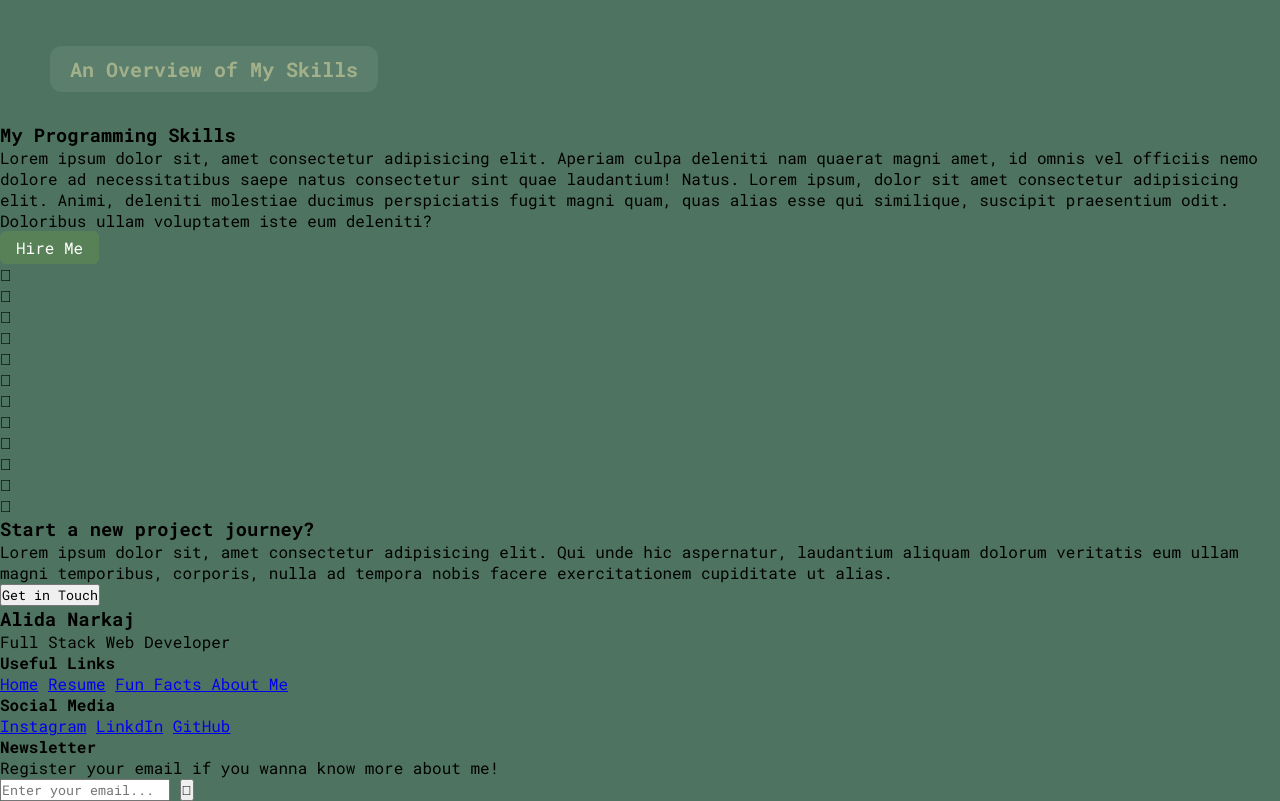
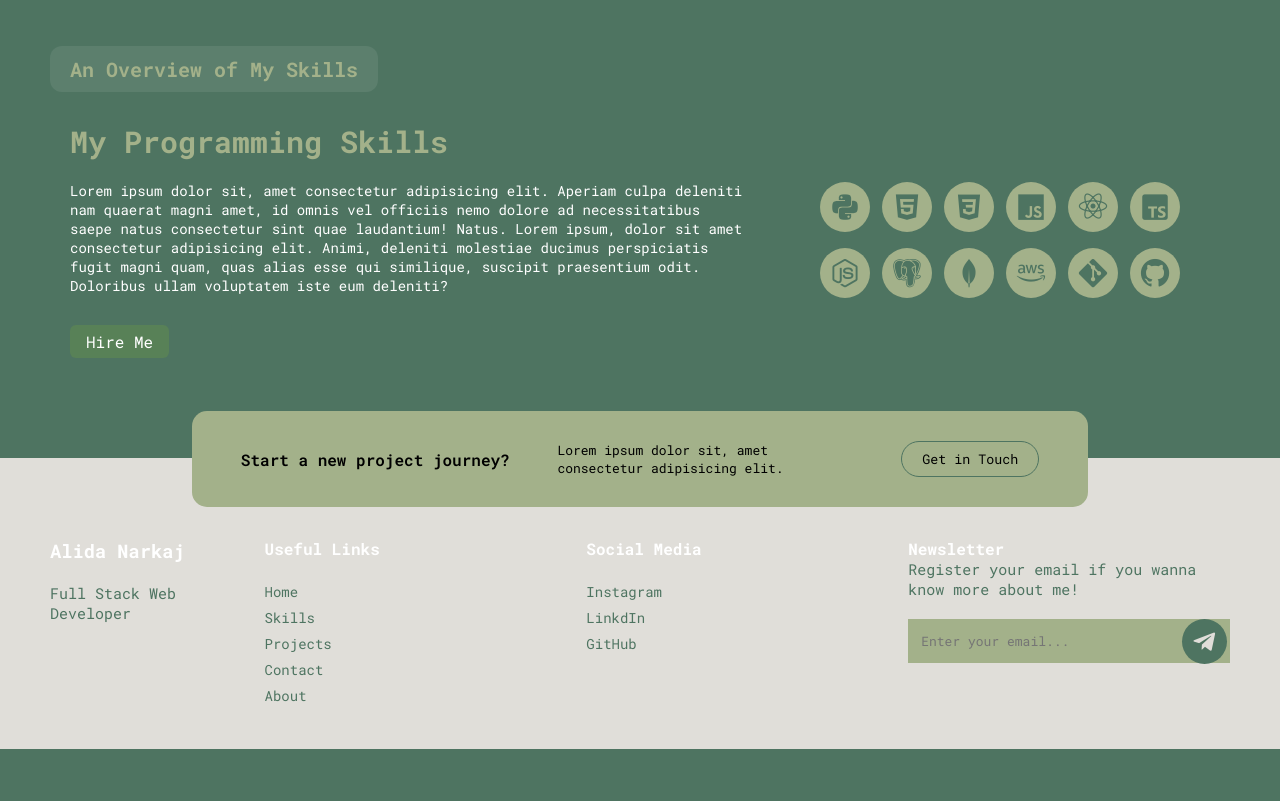
Before and after one commit to alidanarkaj/CSI3150F24Demo, a plain HTML site: page index.html in a window 1280 px wide. Shown: the part 1300-2101 px from the top of the page. After the commit the page ends 2049 px from the top, so only its background shows below. Drawn offline with nearby package versions, Linux system fonts and the light colour scheme.

Commit message:
done in class

```diff
--- a/css/single-portfolio-style.css
+++ b/css/single-portfolio-style.css
@@ -1,9 +1,7 @@
 /* import the google fonts */
 @import url("https://fonts.googleapis.com/css2?family=Roboto+Mono:ital,wght@0,100..700;1,100..700&display=swap");
 
-*,
-*::before,
-*::after {
+* {
   /* supress browser defaults and select alt box model */
   margin: 0;
   padding: 0;
@@ -232,3 +230,259 @@ body {
 .about-me .info button {
   margin-top: 30px;
 }
+
+/* styling the skills section */
+.skills {
+  display: flex;
+  align-items: center;
+  justify-content: space-around;
+  padding: 0 50px;
+}
+
+.skills .left {
+  width: 680px;
+}
+
+.skills .left .info h3 {
+  color: var(--font-color-secondary);
+  font-size: 30px;
+  margin-bottom: 20px;
+}
+
+.skills .left .info p {
+  color: var(--font-color-primary);
+  font-size: 14px;
+}
+
+.skills .left .info button {
+  margin-top: 30px;
+}
+
+.skills .right {
+  width: 420px;
+  height: 120px;
+  display: flex;
+  align-items: center;
+  justify-content: center;
+  flex-wrap: wrap;
+  gap: 12px;
+}
+
+.skills .right .item {
+  display: flex;
+  align-items: center;
+  justify-content: center;
+  background: var(--font-color-secondary);
+  width: 50px;
+  height: 50px;
+  border-radius: 50%;
+}
+
+.skills .right .item i {
+  font-size: 34px;
+  color: var(--bg-primary);
+}
+
+/* style the footer */
+footer {
+  position: relative;
+  background: var(--bg-secondary);
+  padding: 80px 50px 40px;
+  /* pushed away from the main */
+  margin-top: 100px;
+}
+
+footer .start {
+  display: flex;
+  align-items: center;
+  justify-content: space-around;
+  position: absolute; /* position is absolute, relative to parent node:footer*/
+  background: var(--font-color-secondary);
+  padding: 30px 25px;
+  border-radius: 15px;
+  width: 70%;
+  top: -16%;
+  left: 15%
+}
+
+footer .start h3 {
+  font-size: 16px;
+  font-weight: 600;
+}
+
+footer .start p {
+  font-size: 13px;
+  width: 35%;
+}
+
+footer .start button {
+  background: transparent;
+  border: 1px solid var(--bg-primary);
+  cursor: pointer;
+  padding: 8px 20px;
+  border-radius: 50px;
+  transition: all 0.3s ease;
+}
+
+footer .start button:hover {
+  background-color: var(--backup-color);
+  border-color: var(--bg-primary);
+}
+
+footer .columns {
+  display: flex;
+  align-items: flex-start;
+}
+
+footer .columns .about-column {
+  flex: 2; /*controls the starting width of a flex item*/
+}
+
+footer .columns .about-column h3 {
+  color: var(--font-color-primary);
+  margin-bottom: 20px;
+}
+
+footer .columns .about-column p {
+  color: var(--bg-primary);
+  font-size: 15px;
+}
+
+footer .columns .links-column {
+  flex: 3;
+}
+
+footer .columns .links-column h4 {
+  color: var(--font-color-primary);
+  margin-bottom: 20px;
+}
+
+footer .columns .news-column {
+  color: var(--font-color-primary);
+  margin-bottom: 20px;
+}
+
+footer .columns .links-column a {
+  display: block;
+  text-decoration: none;
+  color: var(--bg-primary);
+  font-size: 14px;
+  line-height: 26px;
+  transition: color 0.3s ease;
+}
+
+footer .columns .links-column a:hover {
+  color: var(--font-color-secondary);
+}
+
+footer .columns .news-column {
+  flex: 3;
+}
+
+footer .columns .news-column p {
+  color: var(--bg-primary);
+  font-size: 15px;
+}
+
+footer .columns .news-column form {
+width: 100%;
+margin-top: 20px;
+position: relative;
+}
+
+footer .columns .news-column input{
+  width: 100%;
+  background: var(--font-color-secondary);
+  border: none;
+  padding: 13px;
+  font-weight: 400px;
+  font-size: 13px;
+}
+
+footer .columns .news-column form button {
+  display: flex;
+  align-items: center;
+  justify-content: center;
+  width: 45px;
+  height: 45px;
+  background: var(--bg-primary);
+  border: none;
+  border-radius: 50%;
+  position: absolute;
+  top: 0;
+  right: 1%;
+  cursor: pointer;
+  transition: background 0.3s ease;
+}
+
+footer .columns .news-column form button:hover {
+  background: var(--font-color-primary);
+}
+
+footer .columns .news-column form button i {
+  font-size: 26px;
+  color: var(--font-color-primary);
+}
+
+footer .columns .news-column form button i {
+  color: var(--bg-secondary);
+}
+
+/* begin styling for css responsive web design */
+@media screen and (max-width: 1100px) {
+  /* write the changes to the css that needs to be done if you hit this checkpoint */
+  .services-assurances{
+    flex-wrap: wrap;
+    gap: 10px;
+  }
+
+  .services-assurances .item {
+    flex-basis: 49%;
+  }
+
+  .skills {
+    justify-content: space-between;
+    gap: 20px;
+  }
+
+  .skills .left {
+    width: 500px;
+  }
+
+  .skills .left .info h3 {
+    font-size: 22px;
+  }
+
+  .skills .left .info p {
+    font-size: 12px;
+  }
+
+  footer {
+    margin-top: 150px;
+  }
+
+  footer .start {
+    width: 90%;
+    left: 5%;
+    right: -20%;
+  }
+
+  footer .columns {
+    flex-wrap: wrap;
+  }
+
+  footer .columns .about-column,
+  footer .columns .links-column,
+  footer .columns .news-column {
+    flex-basis: 50%;
+  }
+}
+
+@media screen and (max-width: 780px) {
+}
+
+@media screen and (max-width: 650px) {
+}
+
+@media screen and (max-width: 480px) {
+}
--- a/index.html
+++ b/index.html
@@ -83,10 +83,18 @@
 
       <!-- who am i part -->
       <div class="about-me">
-            <img src="./assets/img/puppy.jpg" alt="portfolio image of puppy">
+        <img src="./assets/img/puppy.jpg" alt="portfolio image of puppy" />
         <div class="info">
           <h3>Hello There...</h3>
-                <p>Lorem, ipsum dolor sit amet consectetur adipisicing elit. Reiciendis, cum accusamus sit fuga ipsam, voluptate rem inventore sed voluptates ea placeat est, ab suscipit tenetur vel quisquam non quas ratione. Lorem, ipsum dolor sit amet consectetur adipisicing elit. Eos aut impedit quam vero provident voluptatum beatae, aliquam asperiores veniam quod ab recusandae deleniti aperiam dolorem, reiciendis quaerat voluptates quas soluta?</p>
+          <p>
+            Lorem, ipsum dolor sit amet consectetur adipisicing elit.
+            Reiciendis, cum accusamus sit fuga ipsam, voluptate rem inventore
+            sed voluptates ea placeat est, ab suscipit tenetur vel quisquam non
+            quas ratione. Lorem, ipsum dolor sit amet consectetur adipisicing
+            elit. Eos aut impedit quam vero provident voluptatum beatae, aliquam
+            asperiores veniam quod ab recusandae deleniti aperiam dolorem,
+            reiciendis quaerat voluptates quas soluta?
+          </p>
           <button class="hire-button">Hire Me</button>
         </div>
       </div>
@@ -102,25 +110,33 @@
         <div class="left">
           <div class="info">
             <h3>My Programming Skills</h3>
-                    <p>Lorem ipsum dolor sit, amet consectetur adipisicing elit. Aperiam culpa deleniti nam quaerat magni amet, id omnis vel officiis nemo dolore ad necessitatibus saepe natus consectetur sint quae laudantium! Natus. Lorem ipsum, dolor sit amet consectetur adipisicing elit. Animi, deleniti molestiae ducimus perspiciatis fugit magni quam, quas alias esse qui similique, suscipit praesentium odit. Doloribus ullam voluptatem iste eum deleniti?</p>
+            <p>
+              Lorem ipsum dolor sit, amet consectetur adipisicing elit. Aperiam
+              culpa deleniti nam quaerat magni amet, id omnis vel officiis nemo
+              dolore ad necessitatibus saepe natus consectetur sint quae
+              laudantium! Natus. Lorem ipsum, dolor sit amet consectetur
+              adipisicing elit. Animi, deleniti molestiae ducimus perspiciatis
+              fugit magni quam, quas alias esse qui similique, suscipit
+              praesentium odit. Doloribus ullam voluptatem iste eum deleniti?
+            </p>
             <button class="hire-button">Hire Me</button>
           </div>
         </div>
         <!-- begin right column -->
         <div class="right">
           <!-- for each icon, create a container -->
-                 <div class="item"><i class='bx bxl-python'></i></div>
-                 <div class="item"><i class='bx bxl-html5' ></i></div>
-                 <div class="item"><i class='bx bxl-css3' ></i></div>
-                 <div class="item"><i class='bx bxl-javascript' ></i></div>
-                 <div class="item"><i class='bx bxl-react' ></i></div>
-                 <div class="item"><i class='bx bxl-typescript' ></i></div>
-                 <div class="item"><i class='bx bxl-nodejs' ></i></div>
-                 <div class="item"><i class='bx bxl-postgresql' ></i></div>
-                 <div class="item"><i class='bx bxl-mongodb' ></i></div>
-                 <div class="item"><i class='bx bxl-aws' ></i></div>
-                 <div class="item"><i class='bx bxl-git' ></i></div>
-                 <div class="item"><i class='bx bxl-github' ></i></div>
+          <div class="item"><i class="bx bxl-python"></i></div>
+          <div class="item"><i class="bx bxl-html5"></i></div>
+          <div class="item"><i class="bx bxl-css3"></i></div>
+          <div class="item"><i class="bx bxl-javascript"></i></div>
+          <div class="item"><i class="bx bxl-react"></i></div>
+          <div class="item"><i class="bx bxl-typescript"></i></div>
+          <div class="item"><i class="bx bxl-nodejs"></i></div>
+          <div class="item"><i class="bx bxl-postgresql"></i></div>
+          <div class="item"><i class="bx bxl-mongodb"></i></div>
+          <div class="item"><i class="bx bxl-aws"></i></div>
+          <div class="item"><i class="bx bxl-git"></i></div>
+          <div class="item"><i class="bx bxl-github"></i></div>
         </div>
       </div>
       <!-- end of skills section -->
@@ -129,7 +145,9 @@
     <footer>
       <div class="start">
         <h3>Start a new project journey?</h3>
-            <p>Lorem ipsum dolor sit, amet consectetur adipisicing elit. Qui unde hic aspernatur, laudantium aliquam dolorum veritatis eum ullam magni temporibus, corporis, nulla ad tempora nobis facere exercitationem cupiditate ut alias.</p>
+        <p>
+          Lorem ipsum dolor sit, amet consectetur adipisicing elit.
+        </p>
         <button>Get in Touch</button>
       </div>
 
@@ -142,8 +160,10 @@
         <div class="links-column">
           <h4>Useful Links</h4>
           <a href="#">Home</a>
-                <a href="#">Resume</a>
-                <a href="#">Fun Facts About Me</a>
+          <a href="#">Skills</a>
+          <a href="#">Projects</a>
+          <a href="#">Contact</a>
+          <a href="#">About</a>
         </div>
         <div class="links-column">
           <h4>Social Media</h4>
@@ -155,12 +175,16 @@
           <h4>Newsletter</h4>
           <p>Register your email if you wanna know more about me!</p>
           <form action="" method="post">
-                    <input type="email" name="user-email" id="user-email" placeholder="Enter your email..."/>
-                    <button><i class='bx bxl-telegram' ></i></button>
+            <input
+              type="email"
+              name="user-email"
+              id="user-email"
+              placeholder="Enter your email..."
+            />
+            <button><i class="bx bxl-telegram"></i></button>
           </form>
         </div>
       </div>
     </footer>
-
   </body>
 </html>
```
Lines whose indentation alone changed are shown as unchanged.
